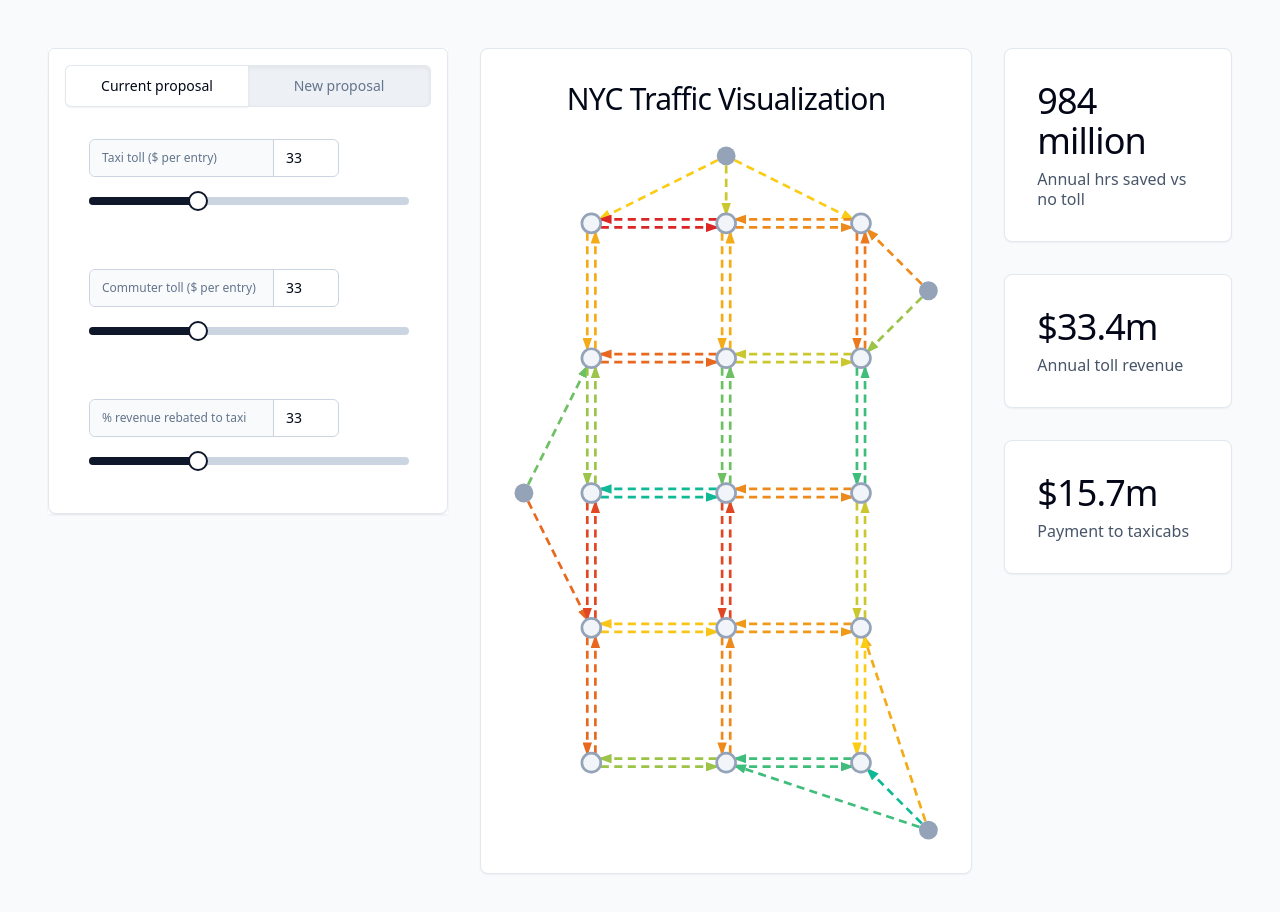
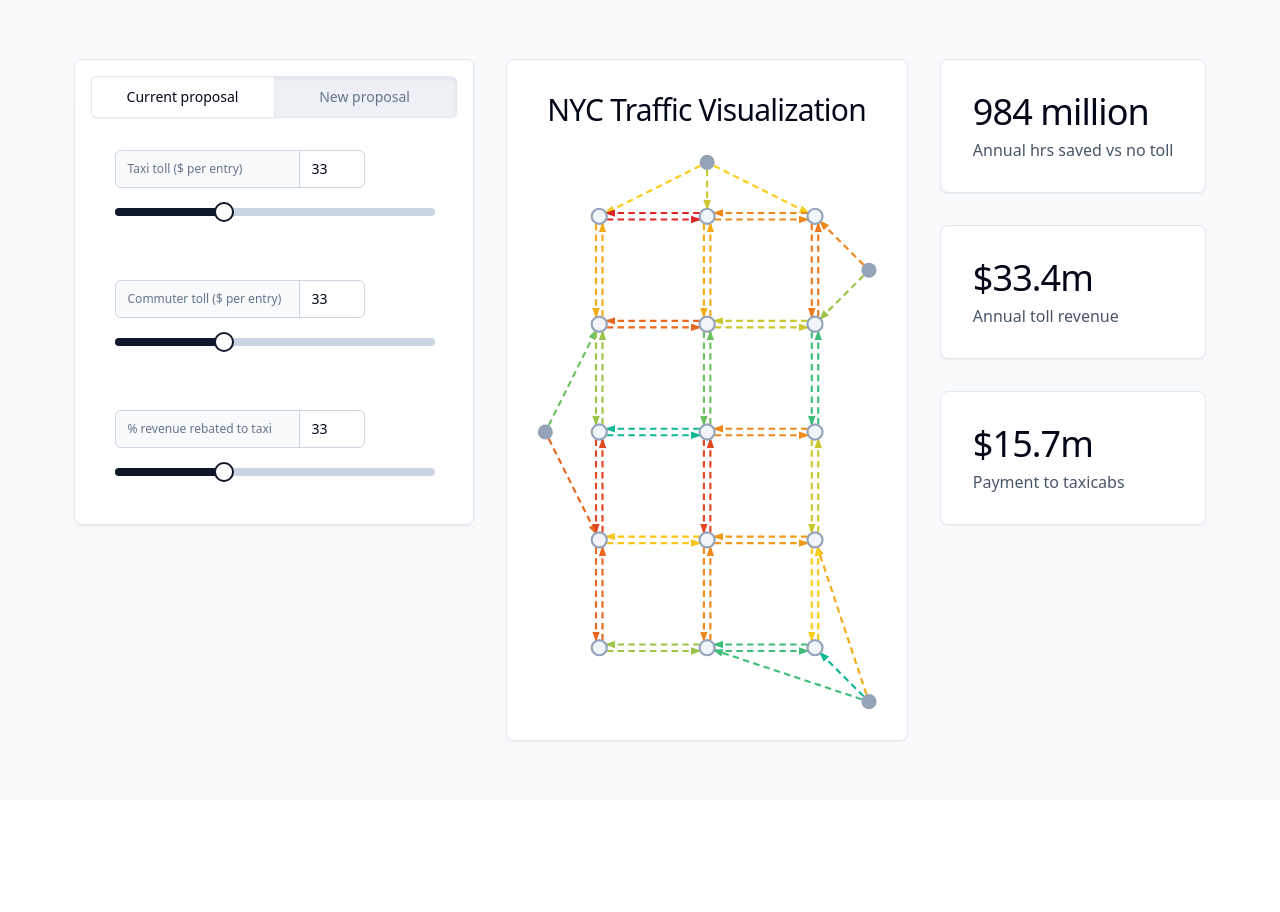
Before and after one commit to henryweng03/congestion-network-visualization-final, a Next.js app: page / in a window 1280 px wide. Shown: the top 912 px of the page. After the commit the page ends 800 px from the top, so only its background shows below. Built offline with nearby package versions, Linux system fonts and the light colour scheme.

Commit message:
feat: add API skeleton for network data:

```diff
--- a/src/app/page.tsx
+++ b/src/app/page.tsx
@@ -1,14 +1,47 @@
 "use client";
 
 import Network, { Edge, Node } from "@/components/Network";
-import SliderWithInput from "@/components/SliderWithInput";
-import { Button } from "@/components/ui/button";
-import { Slider } from "@/components/ui/slider";
 import Card from "@/components/Card";
 import VariableControlPanel from "@/components/VariableControlPanel";
 import StatCard from "@/components/StatCard";
 
 export default function Home() {
+  // @Mike: This is dummy data that should be fetched from the server
+  const edgeValues = {
+    "eSource1-4": 0.8,
+    "eSource1-10": 0.2,
+    "eSource2-1": 0.5,
+    "eSource2-2": 0.6,
+    "eSource2-3": 0.5,
+    "eSource3-3": 0.3,
+    "eSource3-6": 0.7,
+    "eSource4-12": 0.4,
+    "eSource4-14": 0.9,
+    "eSource4-15": 1,
+    "e1-2": 0,
+    "e2-3": 0.3,
+    "e1-4": 0.4,
+    "e2-5": 0.4,
+    "e3-6": 0.25,
+    "e4-5": 0.2,
+    "e5-6": 0.6,
+    "e4-7": 0.7,
+    "e5-8": 0.8,
+    "e6-9": 0.9,
+    "e7-8": 1,
+    "e8-9": 0.3,
+    "e7-10": 0.1,
+    "e8-11": 0.1,
+    "e9-12": 0.6,
+    "e10-11": 0.48,
+    "e11-12": 0.35,
+    "e10-13": 0.2,
+    "e11-14": 0.3,
+    "e12-15": 0.5,
+    "e13-14": 0.7,
+    "e14-15": 0.9,
+  };
+
   const nodes: Node[] = [
     {
       id: "source_1",
@@ -113,224 +146,224 @@
       type: "uni",
       source: "source_1",
       target: "4",
-      value: 0.8,
+      value: edgeValues["eSource1-4"],
     },
     {
       id: "eSource1-10",
       type: "uni",
       source: "source_1",
       target: "10",
-      value: 0.2,
+      value: edgeValues["eSource1-10"],
     },
     {
-      id: "eSource-2-1",
+      id: "eSource2-1",
       type: "uni",
       source: "source_2",
       target: "1",
-      value: 0.5,
+      value: edgeValues["eSource2-1"],
     },
     {
-      id: "eSource-2-2",
+      id: "eSource2-2",
       type: "uni",
       source: "source_2",
       target: "2",
-      value: 0.6,
+      value: edgeValues["eSource2-2"],
     },
     {
-      id: "eSource-2-3",
+      id: "eSource2-3",
       type: "uni",
       source: "source_2",
       target: "3",
-      value: 0.5,
+      value: edgeValues["eSource2-3"],
     },
     {
       id: "eSource3-3",
       type: "uni",
       source: "source_3",
       target: "3",
-      value: 0.3,
+      value: edgeValues["eSource3-3"],
     },
     {
       id: "eSource3-6",
       type: "uni",
       source: "source_3",
       target: "6",
-      value: 0.7,
+      value: edgeValues["eSource3-6"],
     },
     {
       id: "eSource4-12",
       type: "uni",
       source: "source_4",
       target: "12",
-      value: 0.4,
+      value: edgeValues["eSource4-12"],
     },
     {
       id: "eSource4-14",
       type: "uni",
       source: "source_4",
       target: "14",
-      value: 0.9,
+      value: edgeValues["eSource4-14"],
     },
     {
       id: "eSource4-15",
       type: "uni",
       source: "source_4",
       target: "15",
-      value: 1,
+      value: edgeValues["eSource4-15"],
     },
     {
       id: "e1-2",
       type: "bi",
       source: "1",
       target: "2",
-      value: 0,
+      value: edgeValues["e1-2"],
     },
     {
       id: "e2-3",
       type: "bi",
       source: "2",
       target: "3",
-      value: 0.3,
+      value: edgeValues["e2-3"],
     },
     {
       id: "e1-4",
       type: "bi",
       source: "1",
       target: "4",
-      value: 0.4,
+      value: edgeValues["e1-4"],
     },
     {
       id: "e2-5",
       type: "bi",
       source: "2",
       target: "5",
-      value: 0.4,
+      value: edgeValues["e2-5"],
     },
     {
       id: "e3-6",
       type: "bi",
       source: "3",
       target: "6",
-      value: 0.25,
+      value: edgeValues["e3-6"],
     },
     {
       id: "e4-5",
       type: "bi",
       source: "4",
       target: "5",
-      value: 0.2,
+      value: edgeValues["e4-5"],
     },
     {
       id: "e5-6",
       type: "bi",
       source: "5",
       target: "6",
-      value: 0.6,
+      value: edgeValues["e5-6"],
     },
     {
       id: "e4-7",
       type: "bi",
       source: "4",
       target: "7",
-      value: 0.7,
+      value: edgeValues["e4-7"],
     },
     {
       id: "e5-8",
       type: "bi",
       source: "5",
       target: "8",
-      value: 0.8,
+      value: edgeValues["e5-8"],
     },
     {
       id: "e6-9",
       type: "bi",
       source: "6",
       target: "9",
-      value: 0.9,
+      value: edgeValues["e6-9"],
     },
     {
       id: "e7-8",
       type: "bi",
       source: "7",
       target: "8",
-      value: 1,
+      value: edgeValues["e7-8"],
     },
     {
       id: "e8-9",
       type: "bi",
       source: "8",
       target: "9",
-      value: 0.3,
+      value: edgeValues["e8-9"],
     },
     {
       id: "e7-10",
       type: "bi",
       source: "7",
       target: "10",
-      value: 0.1,
+      value: edgeValues["e7-10"],
     },
     {
       id: "e8-11",
       type: "bi",
       source: "8",
       target: "11",
-      value: 0.1,
+      value: edgeValues["e8-11"],
     },
     {
       id: "e9-12",
       type: "bi",
       source: "9",
       target: "12",
-      value: 0.6,
+      value: edgeValues["e9-12"],
     },
     {
       id: "e10-11",
       type: "bi",
       source: "10",
       target: "11",
-      value: 0.48,
+      value: edgeValues["e10-11"],
     },
     {
       id: "e11-12",
       type: "bi",
       source: "11",
       target: "12",
-      value: 0.35,
+      value: edgeValues["e11-12"],
     },
     {
       id: "e10-13",
       type: "bi",
       source: "10",
       target: "13",
-      value: 0.2,
+      value: edgeValues["e10-13"],
     },
     {
       id: "e11-14",
       type: "bi",
       source: "11",
       target: "14",
-      value: 0.3,
+      value: edgeValues["e11-14"],
     },
     {
       id: "e12-15",
       type: "bi",
       source: "12",
       target: "15",
-      value: 0.5,
+      value: edgeValues["e12-15"],
     },
     {
       id: "e13-14",
       type: "bi",
       source: "13",
       target: "14",
-      value: 0.7,
+      value: edgeValues["e13-14"],
     },
     {
       id: "e14-15",
       type: "bi",
       source: "14",
       target: "15",
-      value: 0.9,
+      value: edgeValues["e14-15"],
     },
   ];
 
@@ -345,7 +378,7 @@
             <h1 className="text-3xl tracking-tight font-medium text-center mb-4">
               NYC Traffic Visualization
             </h1>
-            <div className="h-[45rem]">
+            <div className="h-[36rem]">
               <Network nodes={nodes} edges={edges} />
             </div>
           </Card>
```
Also changed, not shown: public/gsb_logo.png (added).
